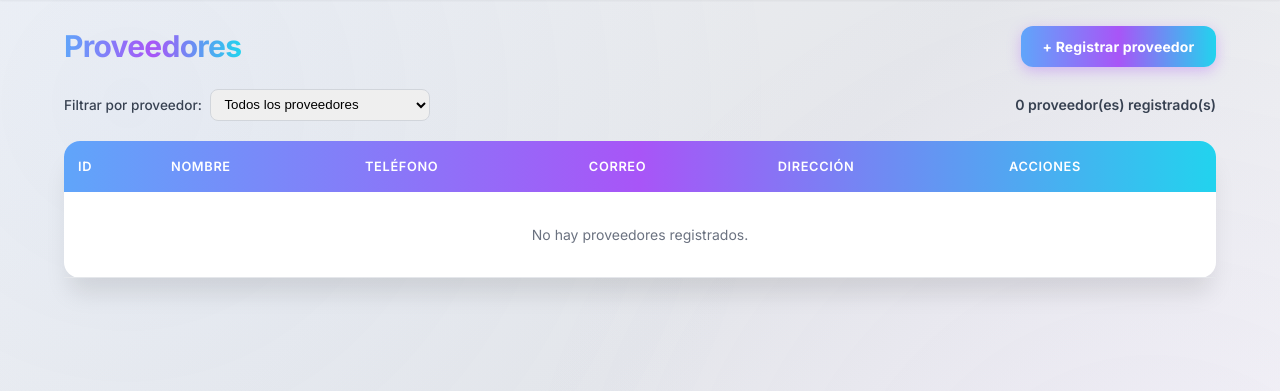
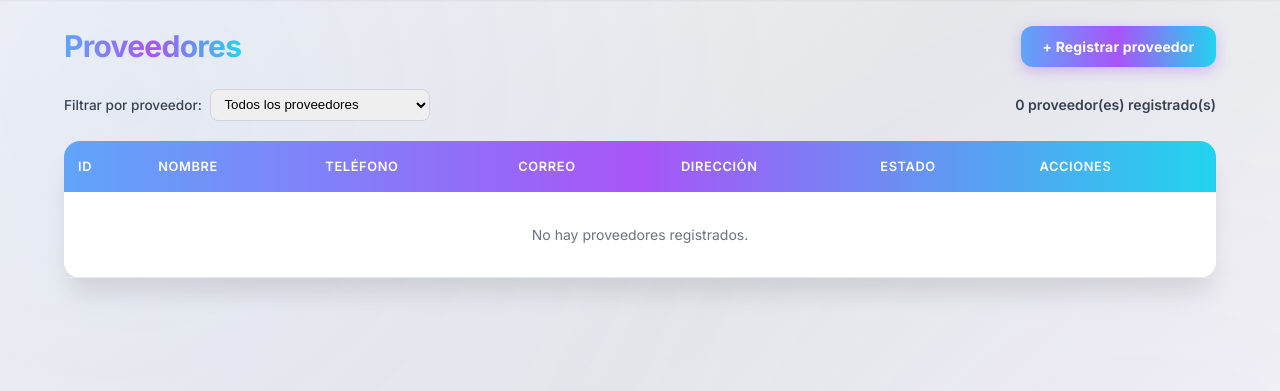
Before and after one commit to Cardonaesteban/haze_studios, a Django app: page /proveedores/ in a window 1280 px wide. Shown: the part 57-448 px from the top of the page. Run offline with Django 5.2, Linux system fonts and the light colour scheme; the visitor is signed in with stand-in values (Sample User, id 1); data comes from the database, SQL or seed files in the repository; data that the repository does not hold is empty.

Commit message:
Proveedores tiene cambio de estado y no se puede agregar a un producto si esta inactivo, lo mismo para diseñadores

```diff
--- a/dashboard/models.py
+++ b/dashboard/models.py
@@ -105,16 +105,26 @@ class Categoria(models.Model):
 
 
 class Proveedor(models.Model):
+    ESTADO_CHOICES=[
+        ('activo', 'Activo'),
+        ('inactivo', 'Inactivo'),
+    ]
+
     nombre = models.CharField(max_length=150)
     telefono = models.CharField(max_length=30, blank=True, default='')
     correo = models.EmailField(blank=True, default='')
     direccion = models.TextField(blank=True, default='')
+    estado = models.CharField(max_length=20, choices=ESTADO_CHOICES, default='activo')
 
     class Meta:
         db_table = 'proveedores'
         verbose_name = 'Proveedor'
         verbose_name_plural = 'Proveedores'
         ordering = ['nombre']
+
+    def toggle_estado(self):
+        self.estado = 'inactivo' if self.estado == 'activo' else 'activo'
+        self.save()
 
     def __str__(self):
         return self.nombre
--- a/dashboard/templates/dashboard/proveedores/list.html
+++ b/dashboard/templates/dashboard/proveedores/list.html
@@ -30,7 +30,7 @@
 <div class="table-wrap">
     <table>
         <thead>
-            <tr><th>ID</th><th>Nombre</th><th>Teléfono</th><th>Correo</th><th>Dirección</th><th>Acciones</th></tr>
+            <tr><th>ID</th><th>Nombre</th><th>Teléfono</th><th>Correo</th><th>Dirección</th><th>Estado</th><th>Acciones</th></tr>
         </thead>
         <tbody>
         {% for p in proveedores %}
@@ -40,14 +40,22 @@
             <td>{{ p.telefono|default:"—" }}</td>
             <td>{{ p.correo|default:"—" }}</td>
             <td>{{ p.direccion|default:"—" }}</td>
+            <td>
+                {% if p.estado == 'activo' %}
+                    <span class="badge badge-activo">Activo</span>
+                {% else %}
+                    <span class="badge badge-inactivo">Inactivo</span>
+                {% endif %}
+            </td>
             <td class="botones">
                 <a class="btn-editar" href="{% url 'proveedores_editar' p.pk %}">Editar</a>
                 <a class="btn-eliminar" href="{% url 'proveedores_eliminar' p.pk %}">Eliminar</a>
+                <a class="btn-estado" href="{% url 'proveedores_toggle_estado' p.pk %}">Estado</a>
             </td>
         </tr>
         {% empty %}
         <tr>
-            <td colspan="6" style="text-align:center;padding:2rem;color:var(--gris-500)">
+            <td colspan="7" style="text-align:center;padding:2rem;color:var(--gris-500)">
                 {% if proveedor_seleccionado %}
                 No se encontró el proveedor seleccionado.
                 {% else %}
--- a/dashboard/urls.py
+++ b/dashboard/urls.py
@@ -44,6 +44,7 @@ urlpatterns = [
     path('proveedores/crear/', views.proveedores_crear, name='proveedores_crear'),
     path('proveedores/<int:pk>/editar/', views.proveedores_editar, name='proveedores_editar'),
     path('proveedores/<int:pk>/eliminar/', views.proveedores_eliminar, name='proveedores_eliminar'),
+    path('proveedores/<int:pk>/toggle-estado/', views.proveedores_toggle_estado, name='proveedores_toggle_estado'),
 
     # Diseñadores
     path('disenadores/', views.disenadores_list, name='disenadores_list'),
--- a/dashboard/views.py
+++ b/dashboard/views.py
@@ -526,6 +526,12 @@ def proveedores_eliminar(request, pk):
         return redirect('proveedores_list')
     return render(request, 'dashboard/confirmar_eliminar.html', {'objeto': proveedor, 'tipo': 'proveedor'})
 
+@admin_required
+def proveedores_toggle_estado(request, pk):
+    proveedor = get_object_or_404(Proveedor, pk=pk)
+    proveedor.toggle_estado()
+    messages.success(request, f'Estado de {proveedor} cambiado a {proveedor.estado}.')
+    return redirect('proveedores_list')
 
 # ──────────────────────────────────────────────
 # DISEÑADORES
```
Also changed, not shown: dashboard/forms.py (+22 -2 lines), dashboard/migrations/0016_proveedor_estado.py (added).
